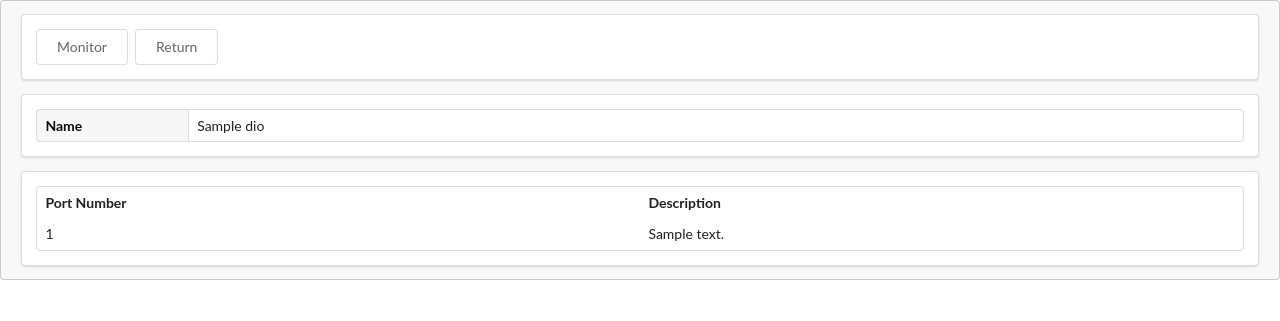
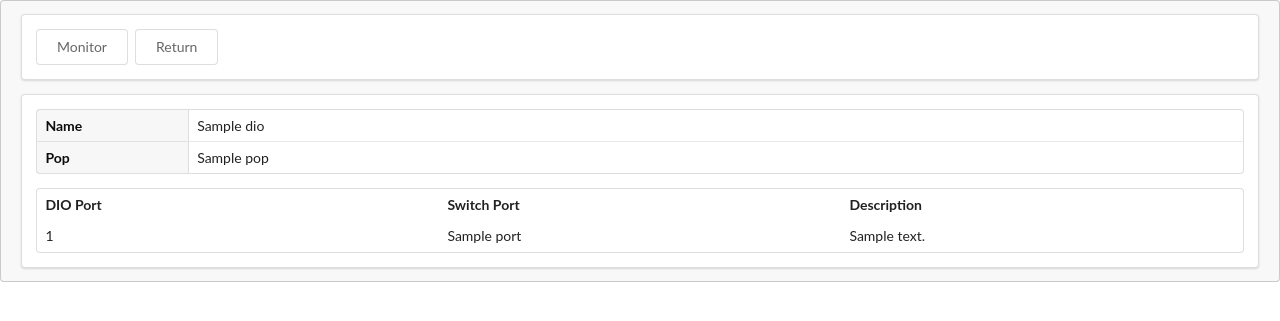
Before and after one commit to diegogslomp/monitor, a Django app: template templates/monitor/dio_detail.html in a window 1280 px wide. Shown: the top 321 px of the page. Run offline with Django 3.2, Linux system fonts and the light colour scheme; the template is opened without the code that fills it: most values are stand-ins (such as "Sample title", 1, 10 or a date in 2020).

Commit message:
add switch port

```diff
--- a/models.py
+++ b/models.py
@@ -311,6 +311,7 @@ class Fibra(models.Model):
     '''Portas/Fibras dos DIO'''
     dio = models.ForeignKey(Dio, on_delete=models.CASCADE)
     number = models.CharField(max_length=20)
+    port = models.CharField(max_length=20, null=True)
     description = models.CharField(max_length=200, blank=True)
 
     def __str__(self):
--- a/templates/monitor/dio_detail.html
+++ b/templates/monitor/dio_detail.html
@@ -13,20 +13,26 @@
           <td class="two wide column">Name</td>
           <td>{{ dio.name }}</td>
         </tr>
+        <tr>
+          <td class="two wide column">Pop</td>
+          <td>{{ dio.pop }}</td>
+        </tr>
       </tbody>
     </table>
-  </div>
-  <div class="ui segment">
+
+
     <table class="ui fixed single line very compact striped table">
       <tbody>
         {% if fibra_list.count > 0 %}
         <thead>
-          <td><strong>Port Number</strong></td>
+          <td><strong>DIO Port</strong></td>
+          <td><strong>Switch Port</strong></td>
           <td><strong>Description</strong></td>
         </thead>
         {% for fibra in fibra_list %}
         <tr>
           <td>{{ fibra.number }}</td>
+          <td>{{ fibra.port }}</td>
           <td>{{ fibra.description }}</td>
         </tr>
         {% endfor %} {% else %}
```
Also changed, not shown: migrations/0011_fibra_port.py (added).
